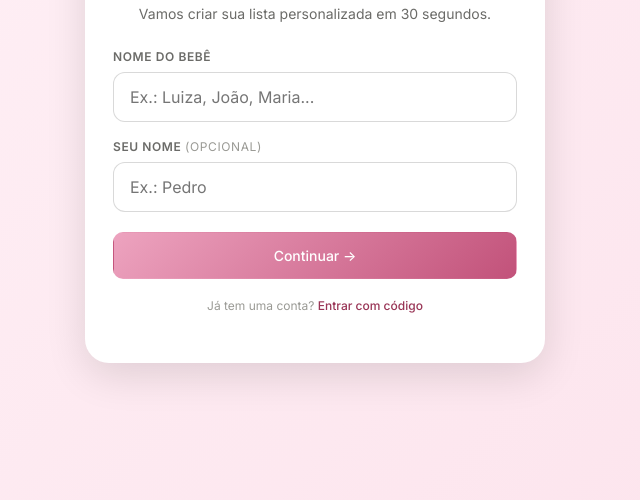
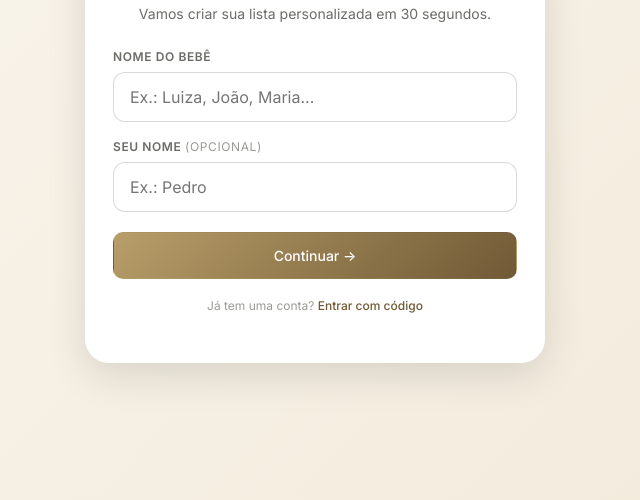
Before and after one commit to pedrosallun/enxoval-luiza-, a website: page enxoval-app/public/index.html in a window 1280 px wide. Shown: the part 300-800 px from the top of the page, without its empty margins (325-965 px from the left). Drawn offline with Linux system fonts and the light colour scheme.

Commit message:
Onboarding com tema neutro (bege/dourado) antes de saber o gênero
- Nova classe .theme-onboard com paleta creme/areia/dourado
- Body inicia nesse tema; vira rosa/azul só quando o usuário escolhe
- Preview visual do tema continua ao clicar em menino/menina

Co-Authored-By: Claude Opus 4.6 <noreply@anthropic.com>

```diff
--- a/enxoval-app/public/app.js
+++ b/enxoval-app/public/app.js
@@ -743,10 +743,8 @@ function init() {
   if (savedId) {
     state.userId = savedId;
     loadData();
-  } else {
-    // aplica tema default (girl) pro onboarding — ele muda ao escolher o gênero
-    applyTheme('girl');
   }
+  // senão: fica no tema neutro (theme-onboard já está no <body>)
 }
 
 init();
--- a/enxoval-app/public/index.html
+++ b/enxoval-app/public/index.html
@@ -60,6 +60,22 @@
     --accent-grad-strong: linear-gradient(135deg,#ED93B1 0%,#C2527A 100%);
     --accent-bg-hero: radial-gradient(120% 120% at 0% 0%, #FFF2F7 0%, #FCE3EC 35%, #F7C8D9 100%);
     --accent-shadow: 0 10px 30px rgba(237,147,177,0.35);
+  }
+
+  body.theme-onboard {
+    --accent-50:  #FAF6EF;
+    --accent-100: #F2EADA;
+    --accent-200: #E6D9BD;
+    --accent-300: #D2BD91;
+    --accent-400: #B89E69;
+    --accent-500: #94784A;
+    --accent-600: #705935;
+    --accent-700: #514026;
+    --accent-800: #33281A;
+    --accent-grad: linear-gradient(135deg,#FAF6EF 0%,#F2EADA 40%,#E6D9BD 100%);
+    --accent-grad-strong: linear-gradient(135deg,#B89E69 0%,#705935 100%);
+    --accent-bg-hero: radial-gradient(120% 120% at 50% 0%, #FAF6EF 0%, #F2EADA 35%, #E6D9BD 100%);
+    --accent-shadow: 0 10px 30px rgba(184,158,105,0.30);
   }
 
   body.theme-girl {
@@ -539,7 +555,7 @@
   }
 </style>
 </head>
-<body class="theme-girl">
+<body class="theme-onboard">
 
 <!-- ====================================================
      ONBOARDING (tela de criar conta)
```
